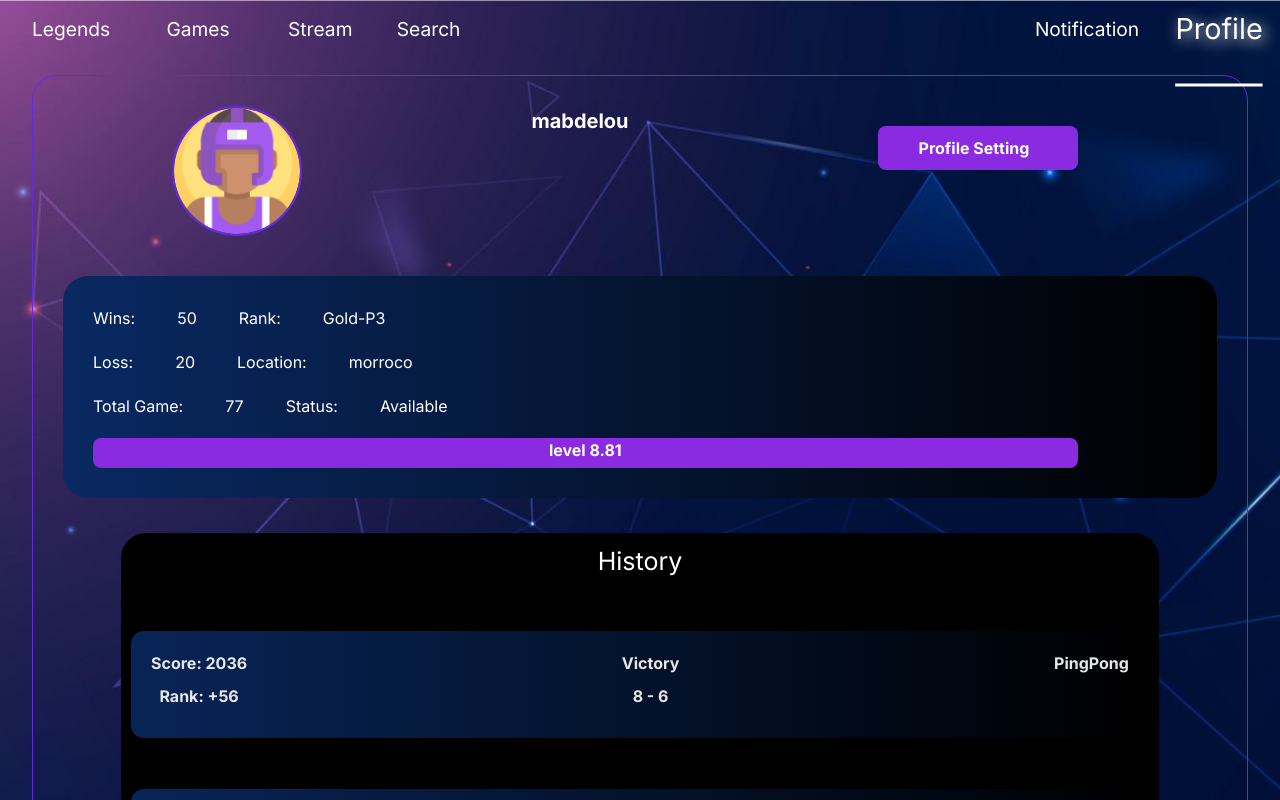
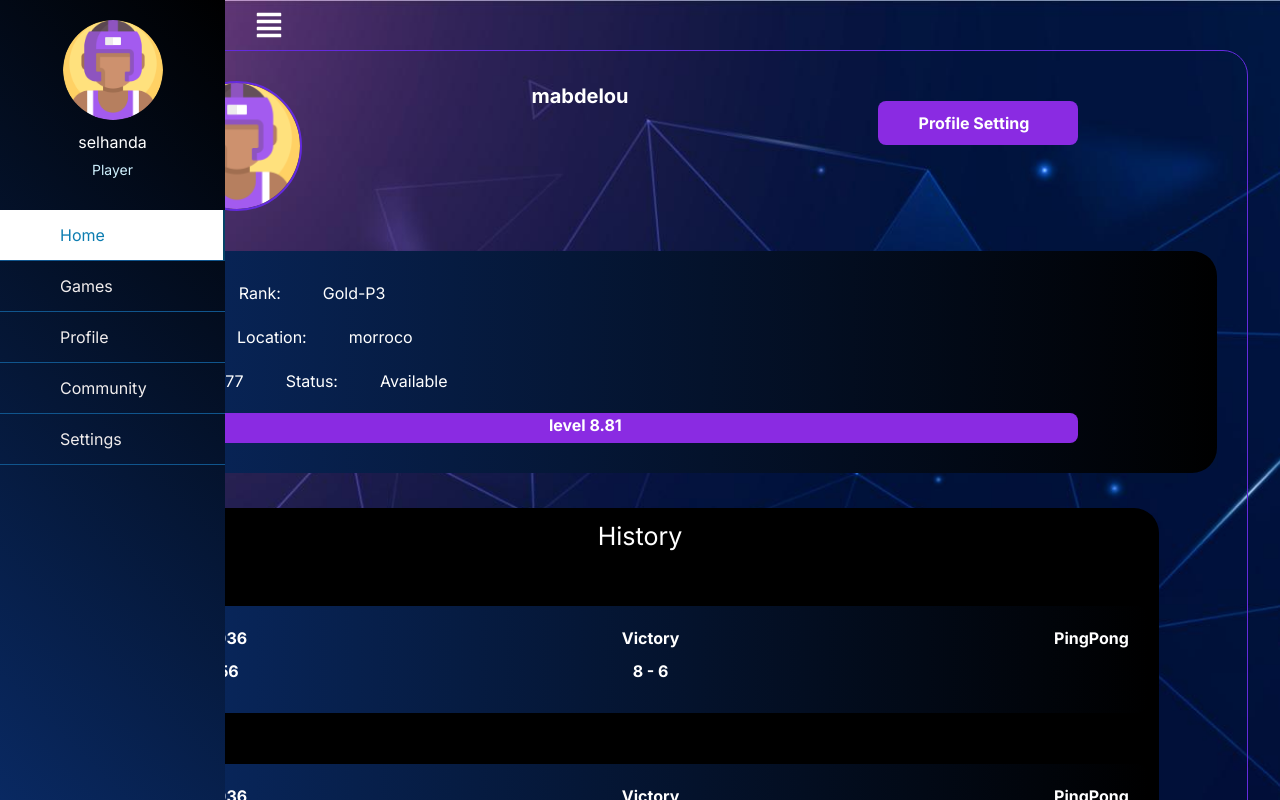
Before and after one commit to herrsaid/ft_transcendence, a Next.js app in the folder Frontend/: page /profile in a window 1280 px wide. Shown: the top 800 px of the page. Built offline with nearby package versions, Linux system fonts and the light colour scheme.

Commit message:
ADD sideNavBar components

```diff
--- /dev/null
+++ b/Frontend/app/Components/SideNavBar/SideNavBar.css
@@ -0,0 +1,120 @@
+*{
+    list-style: none;
+    text-decoration: none;
+    margin: 0;
+    padding: 0;
+    box-sizing: border-box;
+}
+
+.wrapper .sidebar{
+    background: linear-gradient(45deg,#092962, #000);
+    position: fixed;
+    top: 0;
+    left: 0;
+    width: 225px;
+    height: 100%;
+    padding: 20px 0;
+    transition: all 0.5s ease;
+}
+
+
+.wrapper .sidebar .profile{
+    margin-bottom: 30px;
+    text-align: center;
+}
+
+.wrapper .sidebar .profile img{
+    display: block;
+    width: 100px;
+    height: 100px;
+    border-radius: 50%;
+    margin: 0 auto;
+}
+
+.wrapper .sidebar .profile h3{
+    color: #ffffff;
+    margin: 10px 0 5px;
+}
+
+.wrapper .sidebar .profile p{
+    color: rgb(206, 240, 253);
+    font-size: 14px;
+}
+
+
+
+.wrapper .sidebar ul li a{
+    display: block;
+    padding: 13px 30px;
+    border-bottom: 1px solid #10558d;
+    color: rgb(241, 237, 237);
+    font-size: 16px;
+    position: relative;
+}
+
+.wrapper .sidebar ul li a .icon{
+    color: #dee4ec;
+    width: 30px;
+    display: inline-block;
+}
+
+
+
+.wrapper .sidebar ul li a:hover,
+.wrapper .sidebar ul li a.active{
+    color: #0c7db1;
+
+    background:white;
+    border-right: 2px solid rgb(5, 68, 104);
+}
+
+.wrapper .sidebar ul li a:hover .icon,
+.wrapper .sidebar ul li a.active .icon{
+    color: #0c7db1;
+}
+
+.wrapper .sidebar ul li a:hover:before,
+.wrapper .sidebar ul li a.active:before{
+    display: block;
+}
+
+
+.wrapper .section{
+    width: calc(100% - 225px);
+    margin-left: 225px;
+    transition: all 0.5s ease;
+}
+
+.wrapper .section .top_navbar{
+    background: transparent;
+    height: 50px;
+    display: flex;
+    align-items: center;
+    padding: 0 30px;
+
+}
+
+.wrapper .section .top_navbar .hamburger a{
+    font-size: 28px;
+    color: #f4fbff;
+}
+
+.wrapper .section .top_navbar .hamburger a:hover{
+    color: #a2ecff;
+}
+
+
+button.hamburger{
+    color:var(--color-light);
+    width: 130px;
+    font-size: 28px;
+}
+
+body.active .wrapper .sidebar{
+    left: -225px;
+}
+
+body.active .wrapper .section{
+    margin-left: 0;
+    width: 100%;
+}
--- /dev/null
+++ b/Frontend/app/Components/SideNavBar/SideNavBar.tsx
@@ -0,0 +1,84 @@
+"use client"
+import "./SideNavBar.css"
+
+import {FaAlignJustify} from 'react-icons/fa'
+
+export default function SideNavBar()
+{
+
+    const handleClick = () => {
+        document.querySelector("body")?.classList.toggle("active");
+      };
+
+    return(
+        <>
+            <div className="wrapper">
+
+        <div className="sidebar">
+        <div className="profile">
+                <img src="/avatar.png" alt="profile_picture"/>
+                <h3>selhanda</h3>
+                <p>Player</p>
+            </div>
+
+
+
+
+
+
+            <ul>
+                <li>
+                    <a href="/" className="active">
+                        <span className="icon"><i className="fas fa-home"></i></span>
+                        <span className="item">Home</span>
+                    </a>
+                </li>
+                <li>
+                    <a href="/Games">
+                        <span className="icon"><i className="fas fa-desktop"></i></span>
+                        <span className="item">Games</span>
+                    </a>
+                </li>
+                <li>
+                    <a href="/profile">
+                        <span className="icon"><i className="fas fa-user-friends"></i></span>
+                        <span className="item">Profile</span>
+                    </a>
+                </li>
+                <li>
+                    <a href="/community">
+                        <span className="icon"><i className="fas fa-tachometer-alt"></i></span>
+                        <span className="item">Community</span>
+                    </a>
+                </li>
+
+
+                <li>
+                    <a href="/profile/Setting">
+                        <span className="icon"><i className="fas fa-cog"></i></span>
+                        <span className="item">Settings</span>
+                    </a>
+                </li>
+            </ul>
+        </div>
+
+
+
+        <div className="section">
+            <div className="top_navbar">
+
+                <button className="hamburger" onClick={handleClick}>
+      <FaAlignJustify/>
+    </button>
+            </div>
+
+        </div>
+
+
+        </div>
+
+
+        </>
+    );
+
+}
--- a/Frontend/app/profile/page.tsx
+++ b/Frontend/app/profile/page.tsx
@@ -3,6 +3,7 @@ import './profile.css'
 
 
 import {Friends, Groups, ProfileAvatar, ProfileInfo, ProfileInfoNav, History, Achievevements, Store} from './index'
+import SideNavBar from '../Components/SideNavBar/SideNavBar';
 
 
 export default function Profile()
@@ -10,7 +11,8 @@ export default function Profile()
     return(
         <div>
 
-        <NavBar idd="5"/>
+        {/* <NavBar idd="5"/> */}
+        <SideNavBar/>
         <div className="side_two">
 
                         <div className="side_two_info">
--- a/Frontend/app/profile/profile.css
+++ b/Frontend/app/profile/profile.css
@@ -213,7 +213,6 @@ div.victory_div{
     border-radius: 13px;
     margin-bottom: 5%;
     background: linear-gradient(90deg,#092962, #000);
-    opacity: 0.9;
 }
 
 div.victory_div p{
@@ -458,3 +457,7 @@ p.enligne{
 .inside_info_p {
     margin: auto;
 }
+
+*{
+    transition: 0.3s;
+}
```
